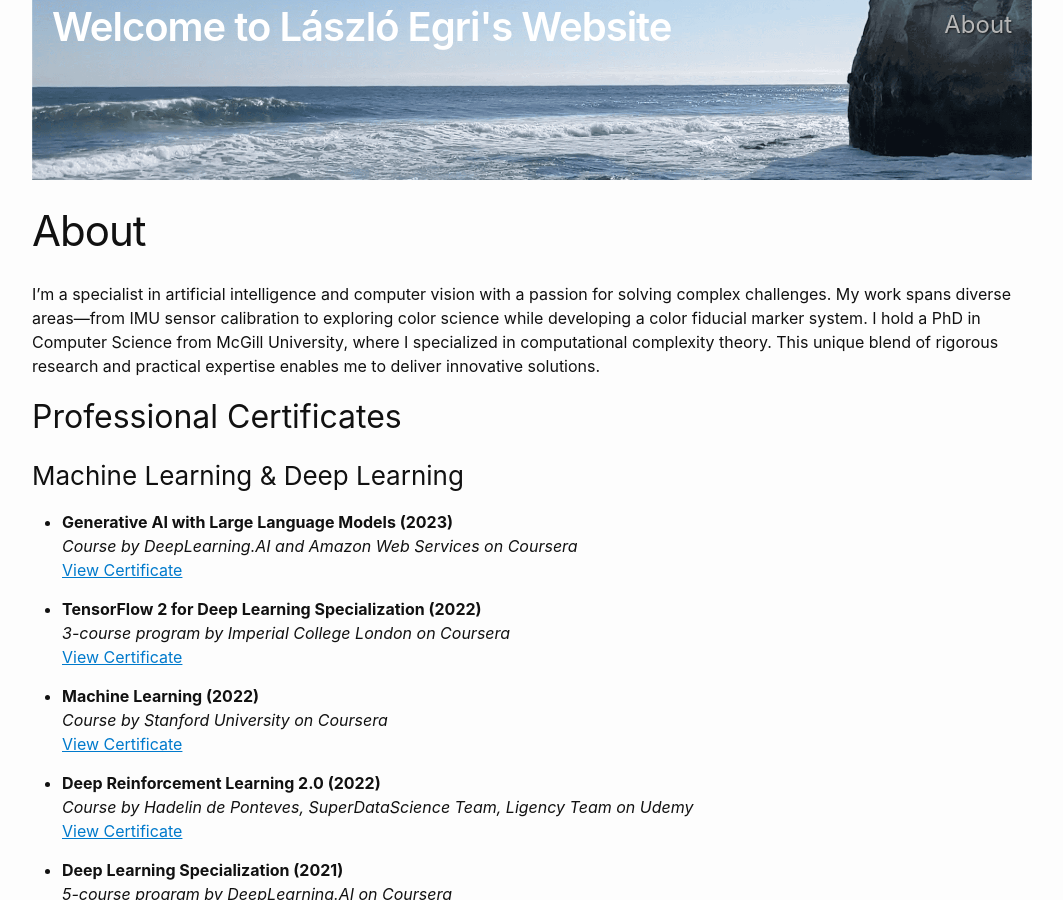
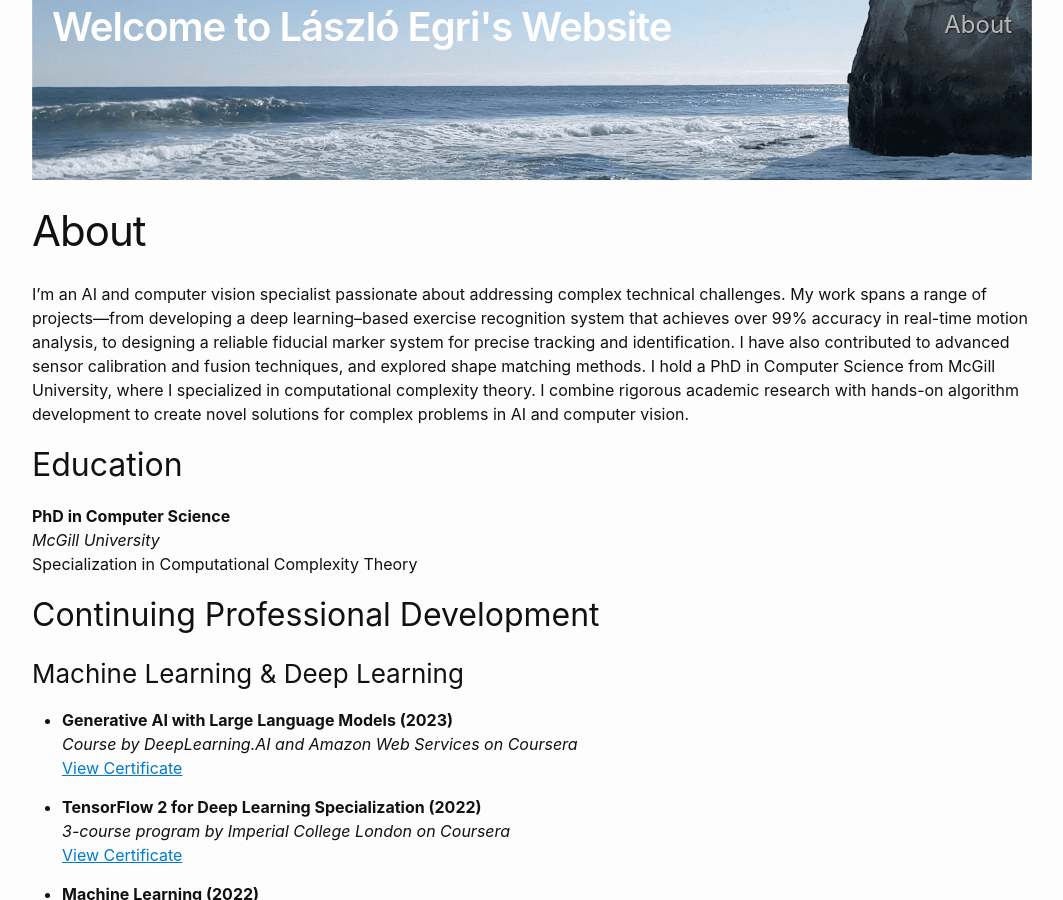
Before and after one commit to laszloegri/laszloegri.github.io, a Jekyll site: the page built from about.markdown, in a window 1280 px wide and 900 px high. Shown: the whole window, without its empty margins (108-1171 px from the left). Built offline with Jekyll 4.4.1, drawn with Linux system fonts in a browser that asks for light colours.

Commit message:
updated about section

```diff
--- a/about.markdown
+++ b/about.markdown
@@ -4,9 +4,15 @@ title: About
 permalink: /about/
 ---
 
-I'm a specialist in artificial intelligence and computer vision with a passion for solving complex challenges. My work spans diverse areas—from IMU sensor calibration to exploring color science while developing a color fiducial marker system. I hold a PhD in Computer Science from McGill University, where I specialized in computational complexity theory. This unique blend of rigorous research and practical expertise enables me to deliver innovative solutions.
+I’m an AI and computer vision specialist passionate about addressing complex technical challenges. My work spans a range of projects—from developing a deep learning–based exercise recognition system that achieves over 99% accuracy in real-time motion analysis, to designing a reliable fiducial marker system for precise tracking and identification. I have also contributed to advanced sensor calibration and fusion techniques, and explored shape matching methods. I hold a PhD in Computer Science from McGill University, where I specialized in computational complexity theory. I combine rigorous academic research with hands-on algorithm development to create novel solutions for complex problems in AI and computer vision.
 
-## Professional Certificates
+## Education
+
+**PhD in Computer Science**
+*McGill University*
+Specialization in Computational Complexity Theory
+
+## Continuing Professional Development
 
 ### Machine Learning & Deep Learning
 
```
Also changed, not shown: 2 other files.
